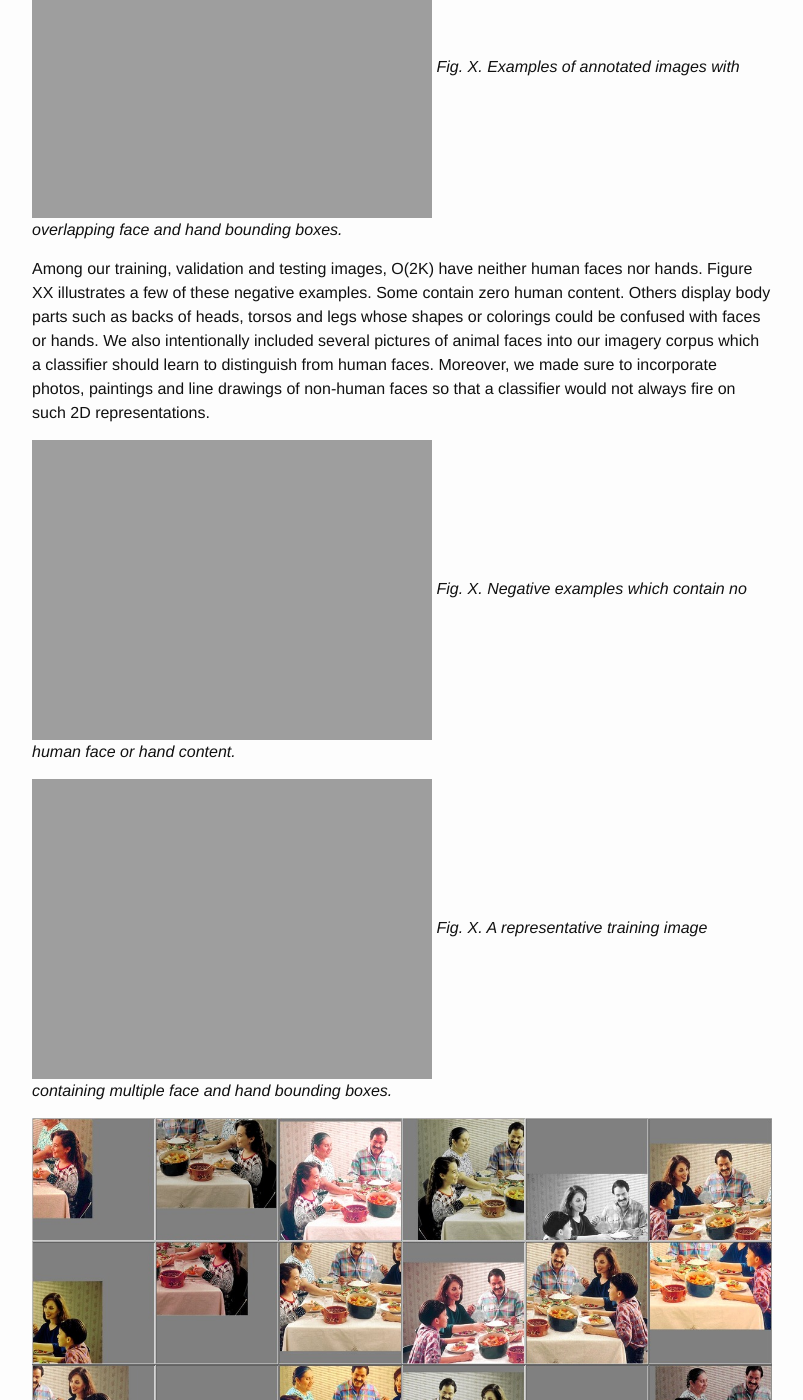
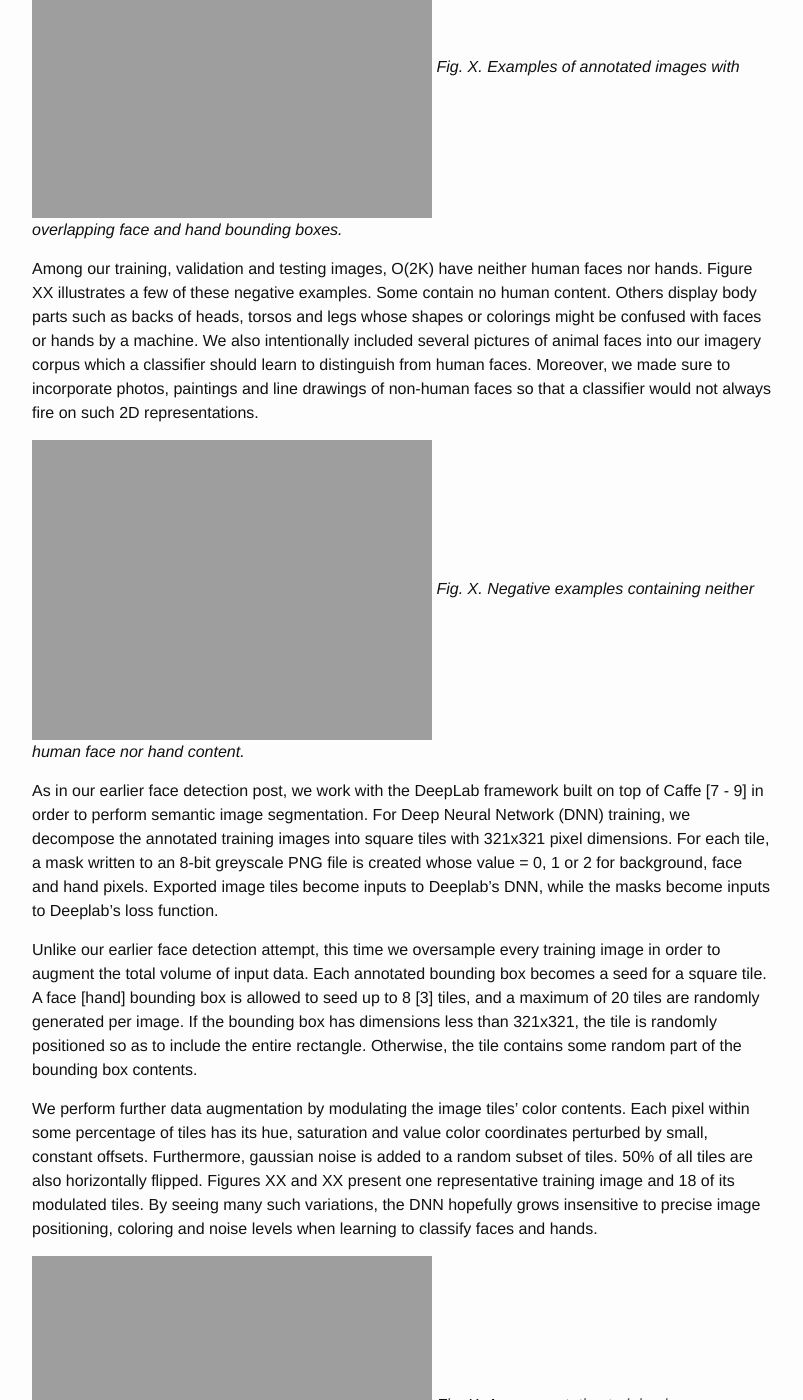
Before and after one commit to PeterCho/blog, a Jekyll site: the page built from _posts/2016-06-27-cvml.markdown, in a window 1280 px wide and 1400 px high, scrolled down 1898 px. Shown: the whole window, without its empty margins (238-1041 px from the left). Built offline with Jekyll 4.4.1, drawn with Linux system fonts in a browser that asks for light colours; some of the changed text lies outside the part shown.

Commit message:
Discussing data augmentation

```diff
--- a/_posts/2016-06-27-cvml.markdown
+++ b/_posts/2016-06-27-cvml.markdown
@@ -80,21 +80,44 @@ bounding boxes.*
 
 Among our training, validation and testing images, O(2K) have neither human
 faces nor hands.  Figure XX illustrates a few of these negative examples.
-Some contain zero human content.  Others display body parts such as backs
-of heads, torsos and legs whose shapes or colorings could be confused with
-faces or hands.  We also intentionally included several pictures of animal
-faces into our imagery corpus which a classifier should learn to
-distinguish from human faces.  Moreover, we made sure to incorporate
-photos, paintings and line drawings of non-human faces so that a classifier
-would not always fire on such 2D representations.
-
-
-
-
+Some contain no human content.  Others display body parts such as backs of
+heads, torsos and legs whose shapes or colorings might be confused with
+faces or hands by a machine.  We also intentionally included several
+pictures of animal faces into our imagery corpus which a classifier should
+learn to distinguish from human faces.  Moreover, we made sure to
+incorporate photos, paintings and line drawings of non-human faces so that
+a classifier would not always fire on such 2D representations.
 
 ![FaceLocalization]({{site.url}}/blog/images/face_localization/training_images/negative_examples.png)
-*Fig. X. Negative examples which contain no human face or
-hand content.*
+*Fig. X. Negative examples containing neither human face nor hand content.*
+
+As in our earlier face detection post, we work with the DeepLab framework
+built on top of Caffe [7 - 9] in order to perform semantic image
+segmentation.  For Deep Neural Network (DNN) training, we decompose the
+annotated training images into square tiles with 321x321 pixel dimensions.
+For each tile, a mask written to an 8-bit greyscale PNG file is created
+whose value = 0, 1 or 2 for background, face and hand pixels.  Exported
+image tiles become inputs to Deeplab's DNN, while the masks become inputs
+to Deeplab's loss function.
+
+Unlike our earlier face detection attempt, this time we oversample every
+training image in order to augment the total volume of input data.  Each
+annotated bounding box becomes a seed for a square tile.  A face [hand]
+bounding box is allowed to seed up to 8 [3] tiles, and a maximum of 20
+tiles are randomly generated per image.  If the bounding box has dimensions
+less than 321x321, the tile is randomly positioned so as to include the
+entire rectangle.  Otherwise, the tile contains some random part of the
+bounding box contents.
+
+We perform further data augmentation by modulating the image tiles' color
+contents.  Each pixel within some percentage of tiles has its hue,
+saturation and value color coordinates perturbed by small, constant
+offsets.  Furthermore, gaussian noise is added to a random subset of tiles.
+50% of all tiles are also horizontally flipped.  Figures XX and XX present
+one representative training image and 18 of its modulated tiles.  By seeing
+many such variations, the DNN hopefully grows insensitive to precise image
+positioning, coloring and noise levels when learning to classify faces and
+hands.
 
 ![FaceLocalization]({{site.url}}/blog/images/face_localization/data_augmentation/image_00692.jpg)
 *Fig. X. A representative training image containing multiple face and hand
@@ -110,12 +133,12 @@ horizontal parities.*
 ## Face instance segmentation
 
 ![FaceLocalization]({{site.url}}/blog/images/face_localization/testing_images/good_results/friends/image_04084.jpg)
-*Fig. X. A "Friends" image within our testing set.*
+*Fig. X. A "Friends" image in the testing set.*
 
 ![FaceLocalization]({{site.url}}/blog/images/face_localization/testing_images/good_results/friends/double_full_half_ccs.png)
-*Fig. X.  Pixel-level semantic segmentation of faces and hands within
+*Fig. X.  Pixel-level semantic segmentation of faces and hands in
 the test image (upper right) and its double-sized (left) and
-half-sized (lower right) versions.  Colored bounding boxes indicate
+half-sized (lower right) versions.  Colored bounding boxes surround
 connected components within these segmentation masks.*
 
 ![FaceLocalization]({{site.url}}/blog/images/face_localization/testing_images/good_results/friends/double_full_half_scores.png)
@@ -123,7 +146,7 @@ connected components within these segmentation masks.*
 Warmer colors indicate higher confidences than cooler colors.*
 
 ![FaceLocalization]({{site.url}}/blog/images/face_localization/testing_images/good_results/friends/flattened_segs_04084.png)
-*Fig. X.  Semantic segmentation results consolidated across image scales.*
+*Fig. X.  Semantic segmentation results consolidated across 3 image scales.*
 
 
 ![FaceLocalization]({{site.url}}/blog/images/face_localization/testing_images/good_results/friends/double_full_half_quads.png)
@@ -170,9 +193,9 @@ and green bounding boxes*.
 
 ![FaceLocalization]({{site.url}}/blog/images/face_localization/testing_images/good_results/montage_image_09561___segmented_image_09561.jpg)
 
+![FaceLocalization]({{site.url}}/blog/images/face_localization/testing_images/good_results/montage_image_02269___segmented_image_02269.jpg)
+
 ![FaceLocalization]({{site.url}}/blog/images/face_localization/testing_images/good_results/montage_image_03836___segmented_image_03836.jpg)
-
-![FaceLocalization]({{site.url}}/blog/images/face_localization/testing_images/good_results/montage_image_02269___segmented_image_02269.jpg)
 
 *Fig. X.   Faces and hands localized in images containing crowds of people.*
 
```
Also changed, not shown: other parts of _posts/2016-06-27-cvml.markdown (+4 -4 lines).
